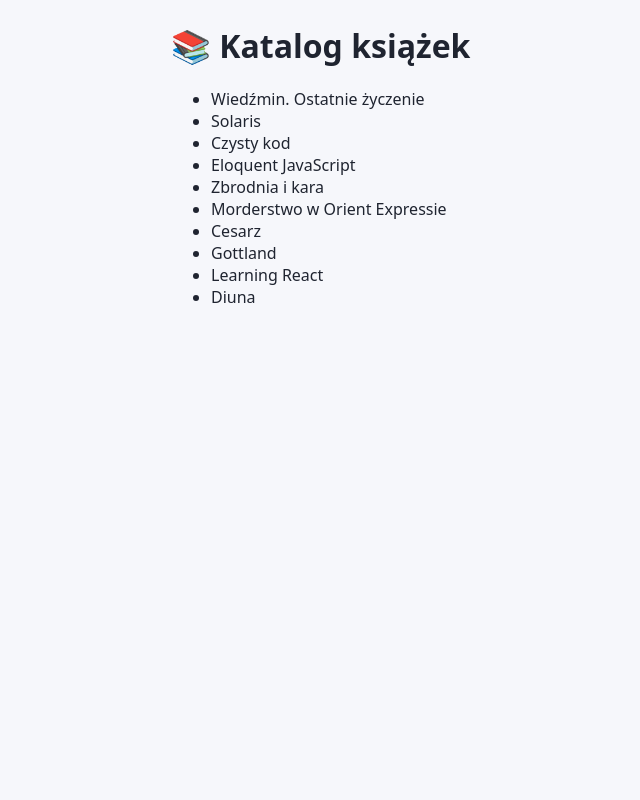
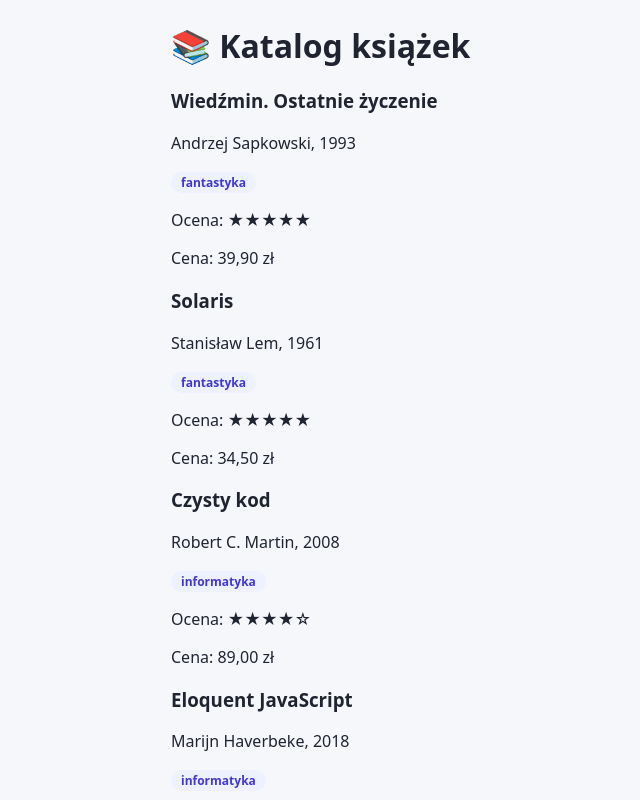
Before and after one commit to KacperNiewiadomski/frontend-frameworks-labs, a React (Vite) app: page / in a window 1280 px wide. Shown: the top 800 px of the page, without its empty margins (5-645 px from the left). Built offline with nearby package versions, Linux system fonts and the light colour scheme.

Commit message:
feat: complete task 1 - book card and list

```diff
--- a/src/App.tsx
+++ b/src/App.tsx
@@ -1,18 +1,13 @@
+import BookList from "./components/BookList";
 import { books } from "./data/books";
 
-// TODO (Zadanie 1): zastąp poniższą listę komponentem <BookList books={books} />,
-//                   który wyrenderuje karty <BookCard /> (oba komponenty utwórz w src/components).
 // TODO (Zadanie 4): dodaj filtrowanie po gatunku i dostępności (komponent <FilterBar />).
 
 export default function App() {
   return (
     <>
       <h1>📚 Katalog książek</h1>
-      <ul>
-        {books.map((book) => (
-          <li key={book.id}>{book.title}</li>
-        ))}
-      </ul>
+      <BookList books={books} />
     </>
   );
 }
--- /dev/null
+++ b/src/components/BookCard.tsx
@@ -0,0 +1,23 @@
+import type { Book } from "../types";
+import { formatPrice, stars } from "../utils";
+import Badge from "./Badge";
+
+type BookCardProps = {
+  book: Book;
+};
+
+export default function BookCard({ book }: BookCardProps) {
+  const { title, author, year, genre, rating, price } = book;
+
+  return (
+    <article>
+      <h3>{title}</h3>
+      <p>
+        {author}, {year}
+      </p>
+      <Badge>{genre}</Badge>
+      <p>Ocena: {stars(rating)}</p>
+      <p>Cena: {formatPrice(price)}</p>
+    </article>
+  );
+}
--- /dev/null
+++ b/src/components/BookList.tsx
@@ -0,0 +1,16 @@
+import type { Book } from "../types";
+import BookCard from "./BookCard";
+
+type BookListProps = {
+  books: Book[];
+};
+
+export default function BookList({ books }: BookListProps) {
+  return (
+    <div>
+      {books.map((book) => (
+        <BookCard key={book.id} book={book} />
+      ))}
+    </div>
+  );
+}
```
